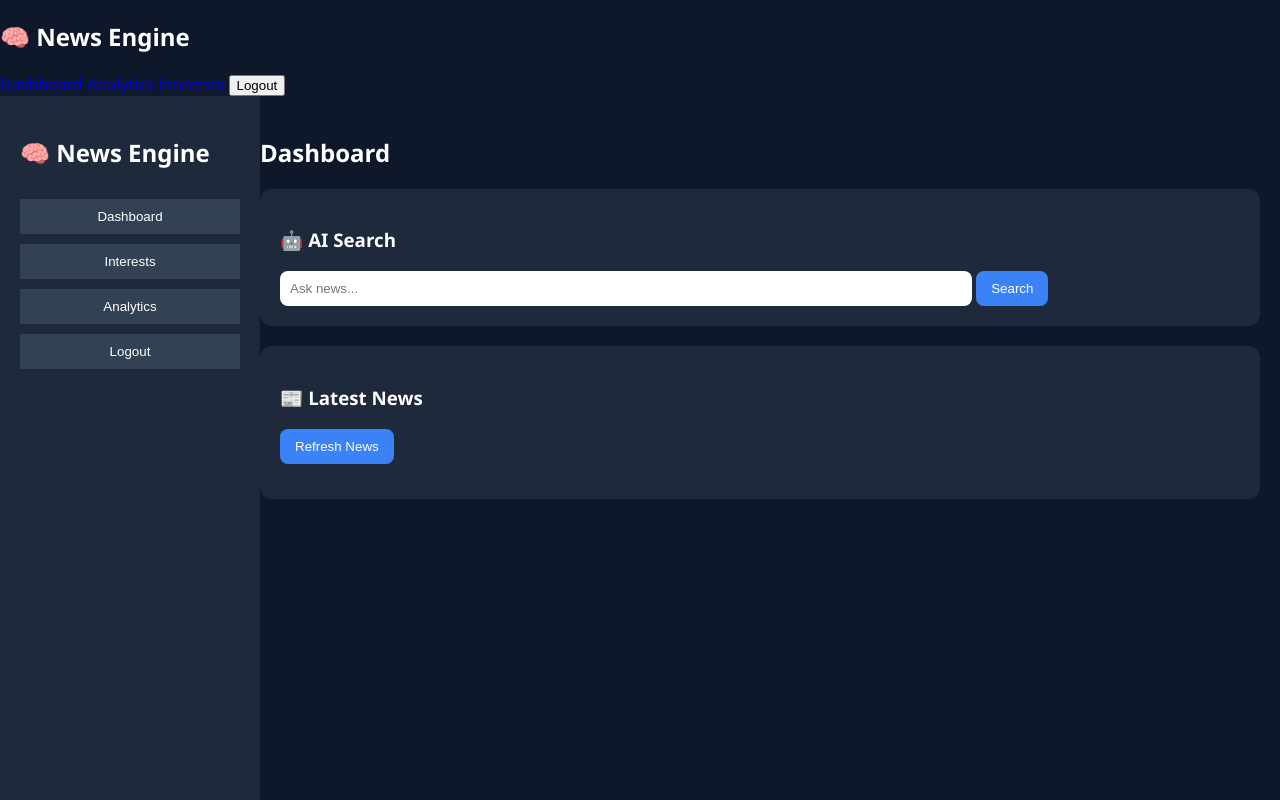
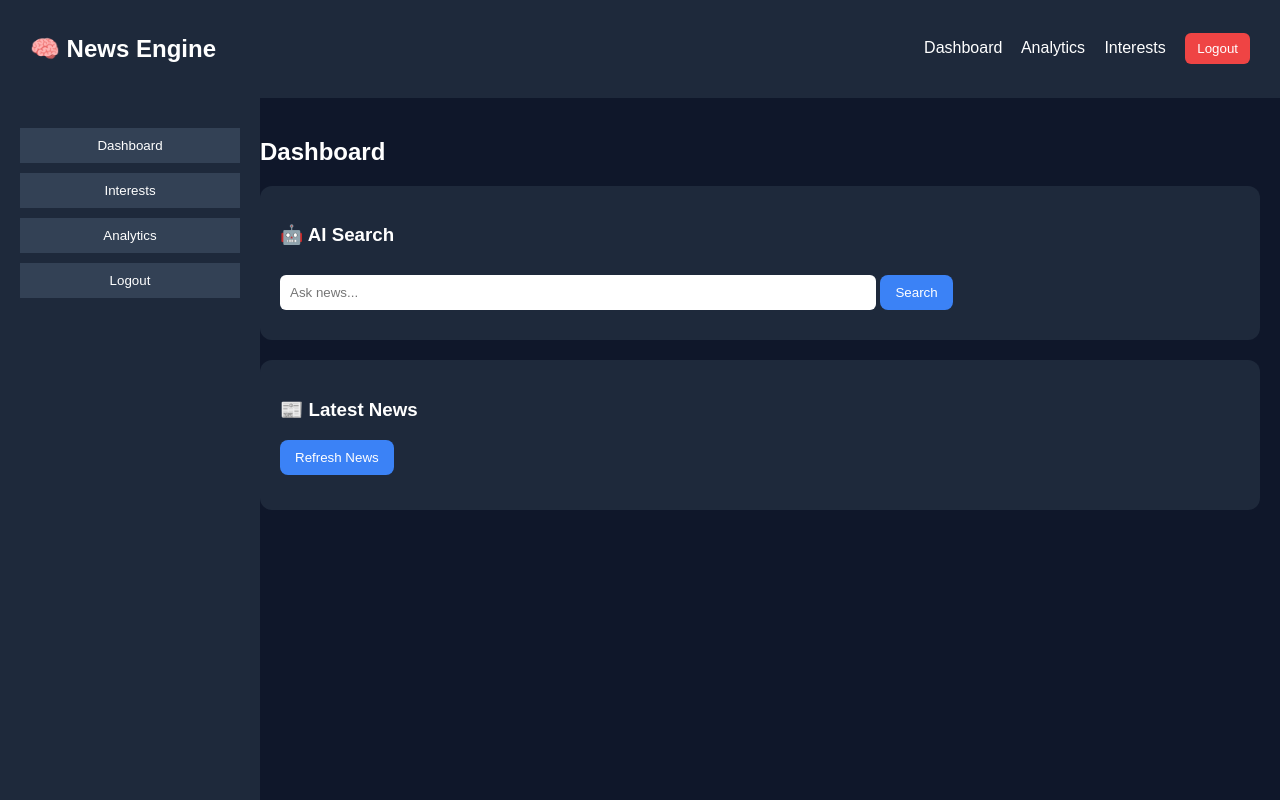
Before and after one commit to vatsalshsoftrefine-hub/news-engine, a Flask app: page /dashboard in a window 1280 px wide. Run offline with Flask 3, Linux system fonts and the light colour scheme.

Commit message:
fixed chat history

```diff
--- a/backend/app/static/css/style.css
+++ b/backend/app/static/css/style.css
@@ -84,3 +84,69 @@ button.primary {
 .news-card a:hover {
     text-decoration: underline;
 }
+
+/* ================= UI POLISH (ADDED) ================= */
+
+body {
+    background: #0f172a;
+    color: white;
+    font-family: Arial, sans-serif;
+    margin: 0;
+}
+
+/* NAVBAR */
+.navbar {
+    display: flex;
+    justify-content: space-between;
+    padding: 15px 30px;
+    background: #1e293b;
+    align-items: center;
+}
+
+.navbar a {
+    color: white;
+    margin-right: 15px;
+    text-decoration: none;
+}
+
+.navbar button {
+    background: #ef4444;
+    border: none;
+    padding: 8px 12px;
+    color: white;
+    border-radius: 6px;
+    cursor: pointer;
+}
+
+/* CARDS */
+.card {
+    background: #1e293b;
+    padding: 20px;
+    margin: 20px 0;
+    border-radius: 12px;
+}
+
+/* BUTTONS */
+.primary {
+    background: #3b82f6;
+    border: none;
+    padding: 10px;
+    color: white;
+    border-radius: 6px;
+    cursor: pointer;
+}
+
+/* INPUT */
+input {
+    padding: 10px;
+    margin: 10px 0;
+    width: 60%;
+    border-radius: 6px;
+    border: none;
+}
+
+/* CHAT */
+#chat .card {
+    background: #334155;
+    margin-top: 10px;
+}
--- a/backend/app/static/js/app.js
+++ b/backend/app/static/js/app.js
@@ -47,7 +47,7 @@ async function searchNews() {
 
     if (!query) return;
 
-    chat.innerHTML += `<div class="card">🧑 ${query}</div>`;
+    chat.innerHTML += `<div class="card" style="background:#2563eb">🧑 ${query}</div>`;
 
     const id = Date.now();
     chat.innerHTML += `<div class="card" id="${id}">🤖 Thinking...</div>`;
@@ -65,7 +65,7 @@ async function searchNews() {
         const data = await res.json();
 
         document.getElementById(id).innerHTML =
-            `<b>🤖</b> ${data.data.answer}`;
+        `<b>🤖</b><br>${data.data.answer}`;
 
     } catch (err) {
         document.getElementById(id).innerText =
@@ -224,3 +224,24 @@ async function loadAnalytics() {
 if (document.getElementById("barChart")) {
     loadAnalytics();
 }
+
+async function loadChatHistory() {
+    if (!USER_ID) return;
+
+    const res = await fetch(`/ai/history/${USER_ID}`);
+    const data = await res.json();
+
+    const chat = document.getElementById("chat");
+    chat.innerHTML = "";
+
+    data.data.forEach(c => {
+        chat.innerHTML += `
+            <div class="card">🧑 ${c.query}</div>
+            <div class="card">🤖 ${c.response}</div>
+        `;
+    });
+}
+
+if (document.getElementById("chat")) {
+    loadChatHistory();
+}
--- a/backend/app/templates/base.html
+++ b/backend/app/templates/base.html
@@ -19,7 +19,7 @@
     </div>
 
 <div class="sidebar">
-    <h2>🧠 News Engine</h2>
+
     <button onclick="go('/dashboard')">Dashboard</button>
     <button onclick="go('/interests')">Interests</button>
     <button onclick="go('/analytics')">Analytics</button>
```
Also changed, not shown: backend/models/init_db.py (+5 -2 lines), backend/services/chat_services.py (+10 -10 lines).
